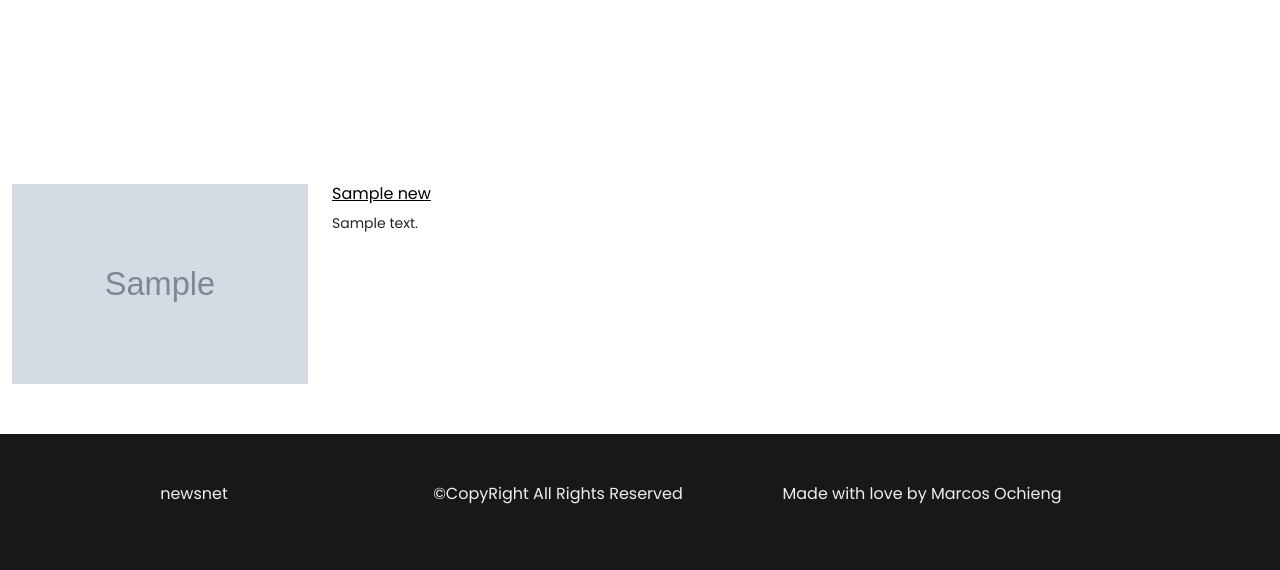
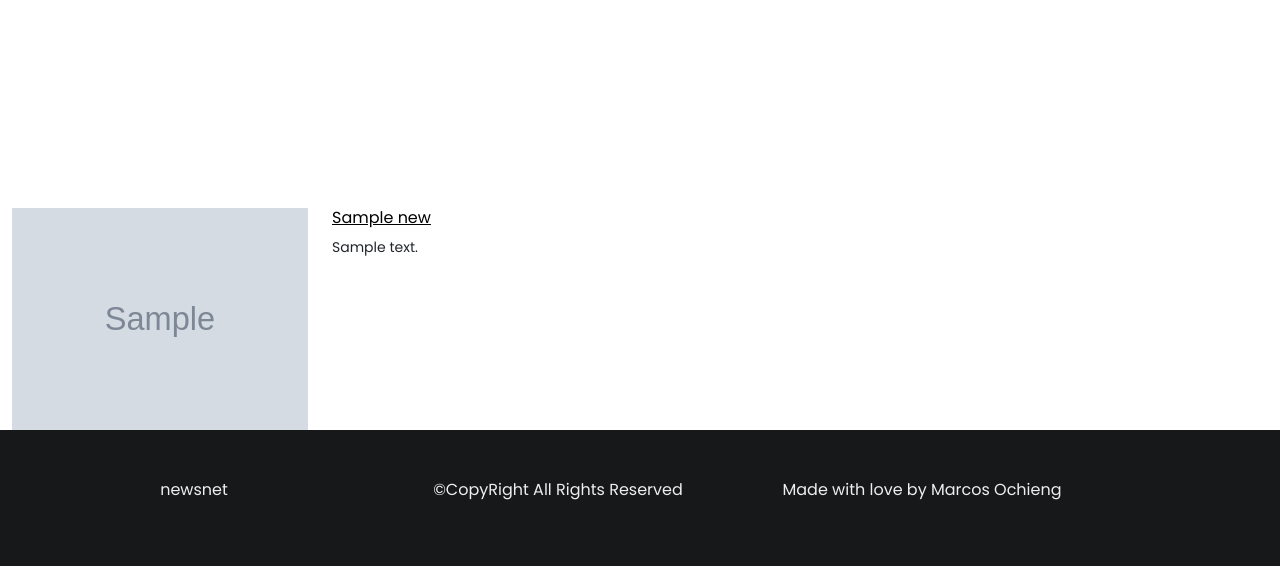
Before and after one commit to Marcos8060/FLASK_NEWS_API, a Flask app: template app/templates/index.html in a window 1280 px wide. Shown: the part 696-1266 px from the top of the page. Run offline with Flask 2, Linux system fonts and the light colour scheme; the template is opened without the code that fills it: most values are stand-ins (such as "Sample title", 1, 10 or a date in 2020); grey boxes marked "Sample" are stand-in pictures.

```diff
--- a/app/static/style.css
+++ b/app/static/style.css
@@ -114,15 +114,11 @@ body{
 .article_arrow{
     cursor: pointer;
 }
-.item{
+/* .item{
     height: 250px;
-}
+} */
 .col-md-6 > h6{
     font-weight: bold;
-}
-.img_item{
-    height: 200px;
-    width: 300px;
 }
 .more{
     text-decoration-color: black;
--- a/app/templates/index.html
+++ b/app/templates/index.html
@@ -55,7 +55,7 @@
   <div class="row articles">
     {% for news in everything %}
     <div class="col-md-6 item">
-      <div class="row">
+      <div class="row mt-4">
         <div class="col-md-6">
           <img class="img-fluid img_item" src="{{ news.urlToImage }}" alt="">
         </div>
```
